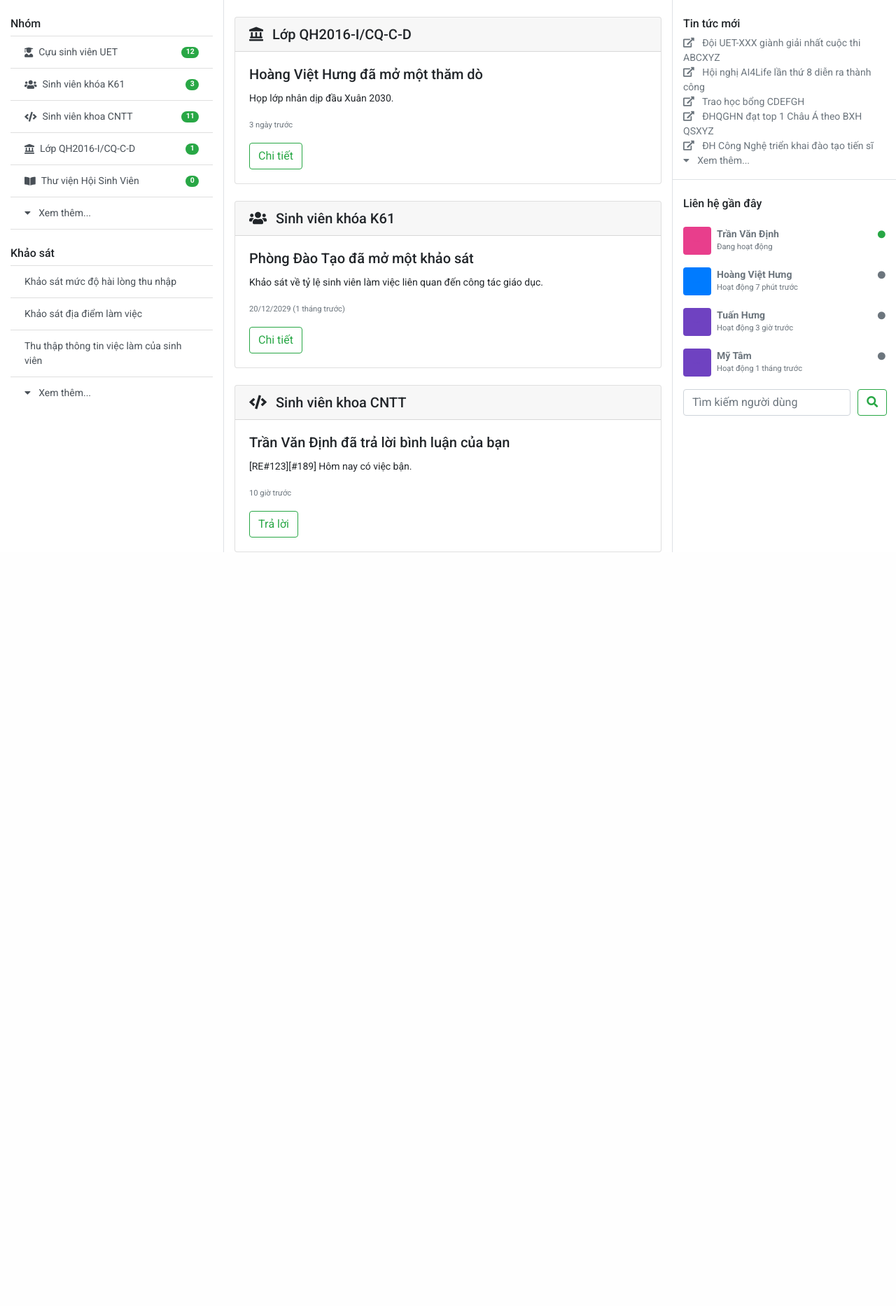
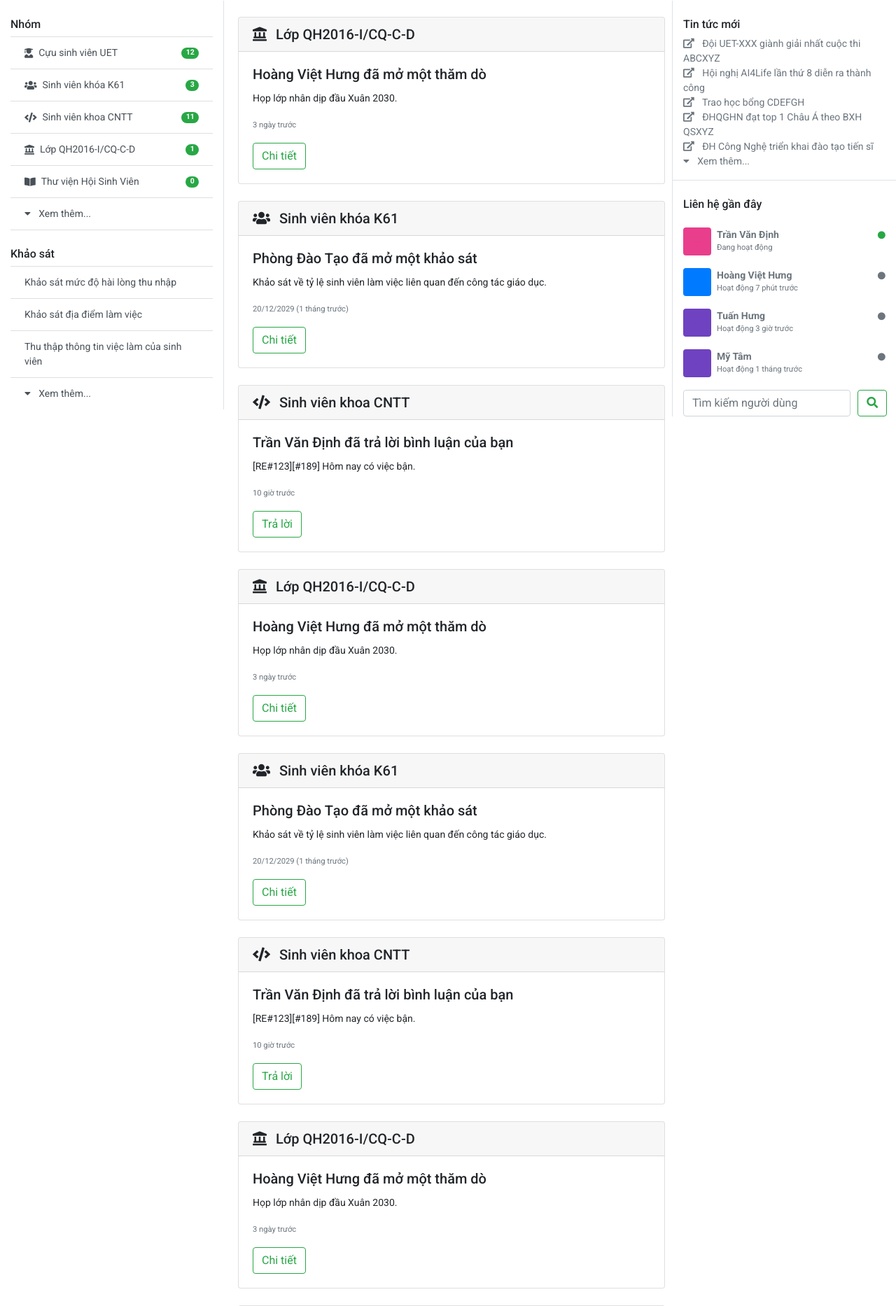
Before and after one commit to hieutm2198/WebAppDev, a PHP site: page /C001.html in a window 1280 px wide. Shown: the part 57-1923 px from the top of the page at 70% size. Before the commit the page ends 846 px from the top, so only its background shows below. Run offline with PHP 8.4, Linux system fonts and the light colour scheme; some libraries are stand-ins or nearby versions.

Commit message:
Commit 2

```diff
--- a/mockups/C001.html
+++ b/mockups/C001.html
@@ -153,7 +153,7 @@
         </nav>
         <div class="container-fluid">
             <div class="row">
-                <div class="col-3 border-right">
+                <div id="left-content" class="col-3 border-right">
                     <p class="h6 mt-4">Nhóm</p>
                     <div class="list-group list-group-flush">
                         <a href="#" class="list-group-item list-group-item-action d-flex align-items-center">
@@ -203,7 +203,115 @@
                         </a>
                     </div>
                 </div>
-                <div class="col-6">
+                <div id="middle-content" class="col-6">
+                    <div class="card mt-4">
+                        <h5 class="card-header">
+                                <i class="fas fa-landmark mr-2"></i>
+                                Lớp QH2016-I/CQ-C-D
+                        </h5>
+                        <div class="card-body">
+                            <h5 class="card-title">Hoàng Việt Hưng đã mở một thăm dò</h5>
+                            <p class="card-text">Họp lớp nhân dịp đầu Xuân 2030.</p>
+                            <p class="card-text"><small class="text-muted">3 ngày trước</small></p>
+                            <a href="#" class="btn btn-outline-success">Chi tiết</a>
+                        </div>
+                    </div>
+                    <div class="card mt-4">
+                        <h5 class="card-header">
+                                <i class="fas fa-users mr-2"></i>
+                                Sinh viên khóa K61
+                        </h5>
+                        <div class="card-body">
+                            <h5 class="card-title">Phòng Đào Tạo đã mở một khảo sát</h5>
+                            <p class="card-text">Khảo sát về tỷ lệ sinh viên làm việc liên quan đến công tác giáo dục.</p>
+                            <p class="card-text"><small class="text-muted">20/12/2029 (1 tháng trước)</small></p>
+                            <a href="#" class="btn btn-outline-success">Chi tiết</a>
+                        </div>
+                    </div>
+                    <div class="card mt-4">
+                        <h5 class="card-header">
+                                <i class="fas fa-code mr-2"></i>
+                                Sinh viên khoa CNTT
+                        </h5>
+                        <div class="card-body">
+                            <h5 class="card-title">Trần Văn Định đã trả lời bình luận của bạn</h5>
+                            <p class="card-text">[RE#123][#189] Hôm nay có việc bận.</p>
+                            <p class="card-text"><small class="text-muted">10 giờ trước</small></p>
+                            <a href="#" class="btn btn-outline-success">Trả lời</a>
+                        </div>
+                    </div>
+                    <div class="card mt-4">
+                        <h5 class="card-header">
+                                <i class="fas fa-landmark mr-2"></i>
+                                Lớp QH2016-I/CQ-C-D
+                        </h5>
+                        <div class="card-body">
+                            <h5 class="card-title">Hoàng Việt Hưng đã mở một thăm dò</h5>
+                            <p class="card-text">Họp lớp nhân dịp đầu Xuân 2030.</p>
+                            <p class="card-text"><small class="text-muted">3 ngày trước</small></p>
+                            <a href="#" class="btn btn-outline-success">Chi tiết</a>
+                        </div>
+                    </div>
+                    <div class="card mt-4">
+                        <h5 class="card-header">
+                                <i class="fas fa-users mr-2"></i>
+                                Sinh viên khóa K61
+                        </h5>
+                        <div class="card-body">
+                            <h5 class="card-title">Phòng Đào Tạo đã mở một khảo sát</h5>
+                            <p class="card-text">Khảo sát về tỷ lệ sinh viên làm việc liên quan đến công tác giáo dục.</p>
+                            <p class="card-text"><small class="text-muted">20/12/2029 (1 tháng trước)</small></p>
+                            <a href="#" class="btn btn-outline-success">Chi tiết</a>
+                        </div>
+                    </div>
+                    <div class="card mt-4">
+                        <h5 class="card-header">
+                                <i class="fas fa-code mr-2"></i>
+                                Sinh viên khoa CNTT
+                        </h5>
+                        <div class="card-body">
+                            <h5 class="card-title">Trần Văn Định đã trả lời bình luận của bạn</h5>
+                            <p class="card-text">[RE#123][#189] Hôm nay có việc bận.</p>
+                            <p class="card-text"><small class="text-muted">10 giờ trước</small></p>
+                            <a href="#" class="btn btn-outline-success">Trả lời</a>
+                        </div>
+                    </div>
+                    <div class="card mt-4">
+                        <h5 class="card-header">
+                                <i class="fas fa-landmark mr-2"></i>
+                                Lớp QH2016-I/CQ-C-D
+                        </h5>
+                        <div class="card-body">
+                            <h5 class="card-title">Hoàng Việt Hưng đã mở một thăm dò</h5>
+                            <p class="card-text">Họp lớp nhân dịp đầu Xuân 2030.</p>
+                            <p class="card-text"><small class="text-muted">3 ngày trước</small></p>
+                            <a href="#" class="btn btn-outline-success">Chi tiết</a>
+                        </div>
+                    </div>
+                    <div class="card mt-4">
+                        <h5 class="card-header">
+                                <i class="fas fa-users mr-2"></i>
+                                Sinh viên khóa K61
+                        </h5>
+                        <div class="card-body">
+                            <h5 class="card-title">Phòng Đào Tạo đã mở một khảo sát</h5>
+                            <p class="card-text">Khảo sát về tỷ lệ sinh viên làm việc liên quan đến công tác giáo dục.</p>
+                            <p class="card-text"><small class="text-muted">20/12/2029 (1 tháng trước)</small></p>
+                            <a href="#" class="btn btn-outline-success">Chi tiết</a>
+                        </div>
+                    </div>
+                    <div class="card mt-4">
+                        <h5 class="card-header">
+                                <i class="fas fa-code mr-2"></i>
+                                Sinh viên khoa CNTT
+                        </h5>
+                        <div class="card-body">
+                            <h5 class="card-title">Trần Văn Định đã trả lời bình luận của bạn</h5>
+                            <p class="card-text">[RE#123][#189] Hôm nay có việc bận.</p>
+                            <p class="card-text"><small class="text-muted">10 giờ trước</small></p>
+                            <a href="#" class="btn btn-outline-success">Trả lời</a>
+                        </div>
+                    </div>
                     <div class="card mt-4">
                         <h5 class="card-header">
                                 <i class="fas fa-landmark mr-2"></i>
@@ -241,7 +349,7 @@
                         </div>
                     </div>
                 </div>
-                <div class="col-3 border-left">
+                <div id="right-content" class="col-3 border-left">
                     <div class="row">
                         <div class="col-12 border-bottom pb-3">
                             <p class="h6 mt-4">Tin tức mới</p>
--- a/mockups/css/C001.css
+++ b/mockups/css/C001.css
@@ -7,3 +7,22 @@ body {
     width: 400px;
     max-width: none;
 }
+#navibar {
+    position: sticky;
+    top: 0;
+    z-index: 1;
+}
+#left-content {
+    position: fixed;
+    top: 58px;
+    left: 0;
+}
+#right-content {
+    position: fixed;
+    top: 58px;
+    right: 0;
+}
+#middle-content {
+    position: relative;
+    left: 325px;
+}
```
